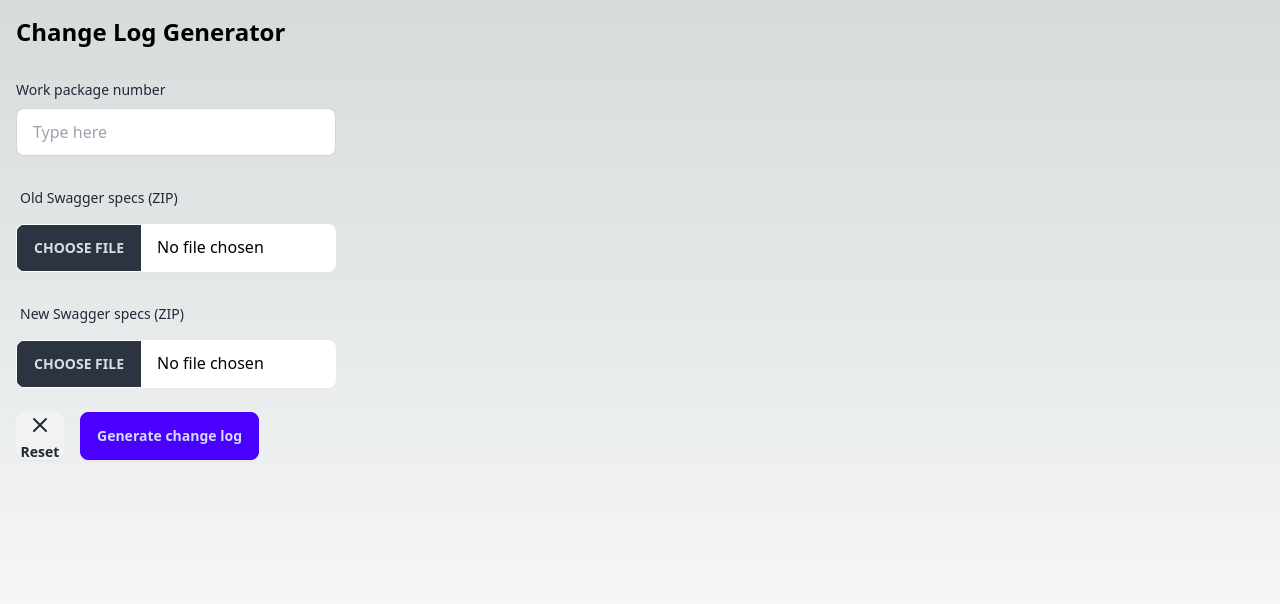
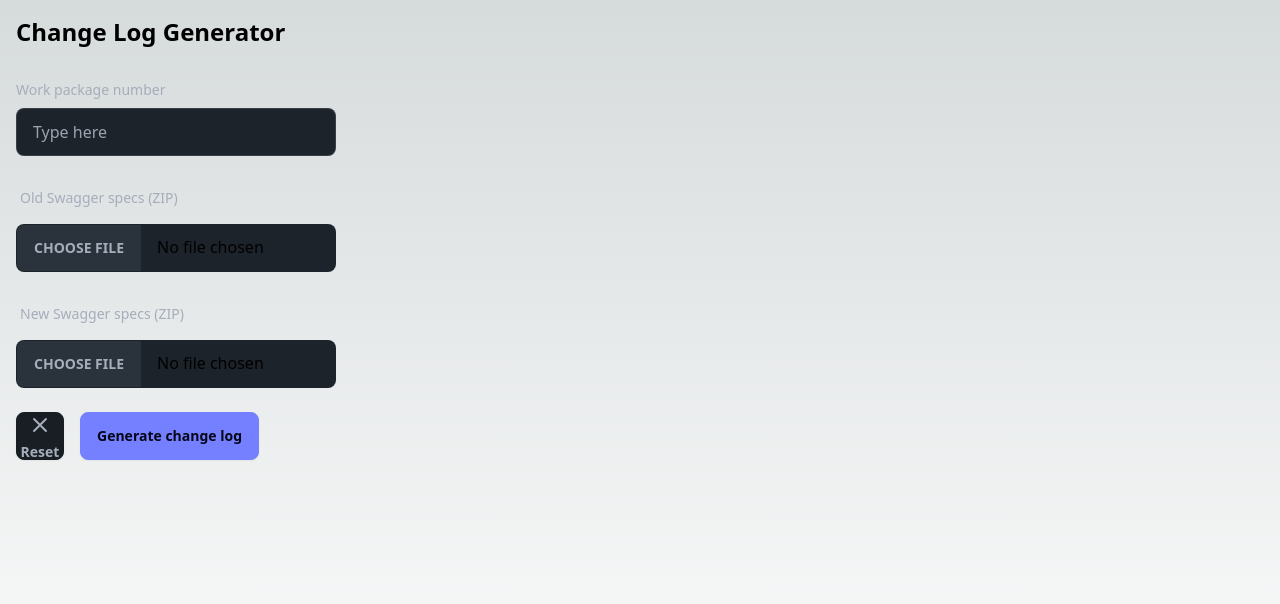
Before and after one commit to EdwardDennis/changelog-generator, a Next.js app: page / in a window 1280 px wide. Shown: the top 604 px of the page. Built offline with nearby package versions, Linux system fonts and the light colour scheme.

Commit message:
Tidy up tailwind.config.js

```diff
--- a/tailwind.config.js
+++ b/tailwind.config.js
@@ -5,14 +5,8 @@
     "./components/**/*.{js,ts,jsx,tsx,mdx}",
     "./app/**/*.{js,ts,jsx,tsx,mdx}",
   ],
-  theme: {
-    extend: {
-      backgroundImage: {
-        "gradient-radial": "radial-gradient(var(--tw-gradient-stops))",
-        "gradient-conic":
-          "conic-gradient(from 180deg at 50% 50%, var(--tw-gradient-stops))",
-      },
-    },
+  daisyui: {
+    themes: ["dark"],
   },
-  plugins: [require('daisyui')],
+  plugins: [require("daisyui")],
 };
```
